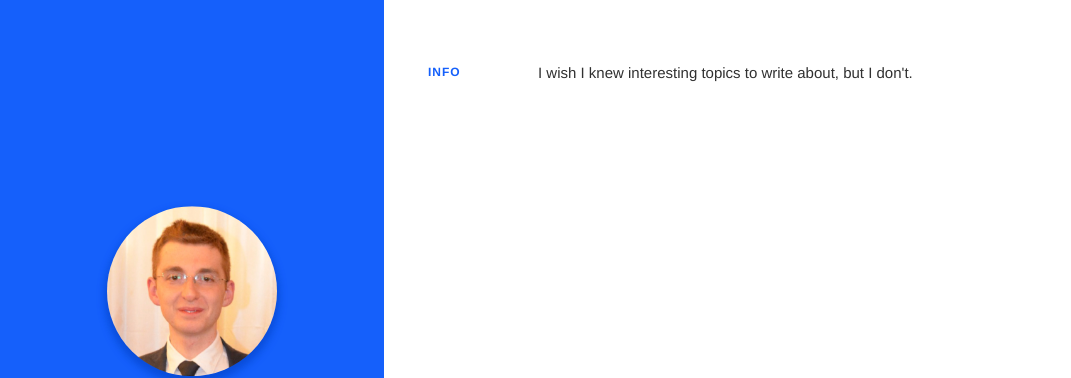
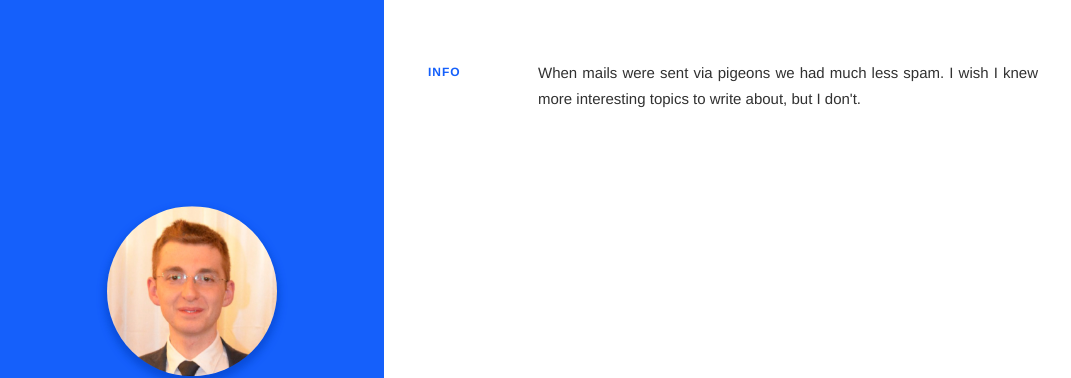
Before and after one commit to marchinidavide/marchinidavide.github.io, a plain HTML site: page index.html in a window 1280 px wide. Shown: the top 378 px of the page, without its empty margins (0-1071 px from the left). Drawn offline with Linux system fonts and the light colour scheme; a web font is replaced by a local one.

Commit message:
Update index.html

```diff
--- a/index.html
+++ b/index.html
@@ -42,10 +42,11 @@
 			<div class="main__container-about">
 				<div class="main__tag">Info</div>
 					<p class="main__copy">
-						I wish I knew interesting topics to write about, but I don't.
+						When mails were sent via pigeons we had much less spam.
+						I wish I knew more interesting topics to write about, but I don't.
 					</p>
 				</div>
-
+			</div>
 		</div>
 	</body>
 </html>
```
